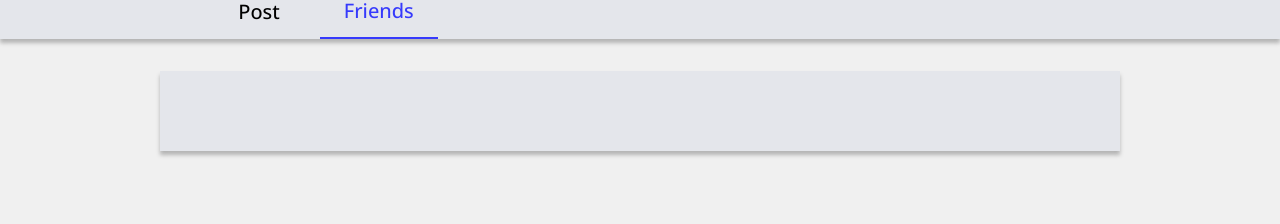
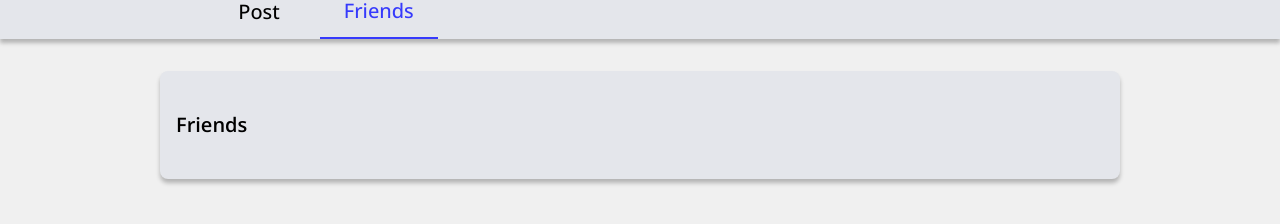
Before and after one commit to asiughuslyvesterobus/social_app, a Next.js app in the folder client/: page /profile/friends in a window 1280 px wide. Shown: the part 456-680 px from the top of the page. Built offline with nearby package versions, Linux system fonts and the light colour scheme.

Commit message:
working on friends page

```diff
--- a/client/pages/profile/friends/index.tsx
+++ b/client/pages/profile/friends/index.tsx
@@ -9,8 +9,10 @@ const FriendsPage = () => {
         <div className="w-full bg-btngray tab:px-5 shadow-boxShad flex gap-5 flex-col items-center justify-center">
           <ProfileHeadline className="hover:bg-gray-300 rounded-lg" />
         </div>
-        <div className="tab:w-[75%] w-full tab:mx-auto flex flex-col items-start justify-start tab:flex-row py-10 gap-8 px-4 tab:px-0 bg-btngray shadow-boxShad mt-8">
-          <div className="w-full flex items-center justify-between gap-5"></div>
+        <div className="tab:w-[75%] w-full tab:mx-auto flex flex-col items-start justify-start tab:flex-row py-10 gap-8 px-4 rounded-lg bg-btngray shadow-boxShad mt-8">
+          <div className="w-full flex items-center justify-between gap-5">
+            <h2 className="text-base font-semibold md:text-xl">Friends</h2>
+          </div>
         </div>
       </section>
     </MainLayout>
```
